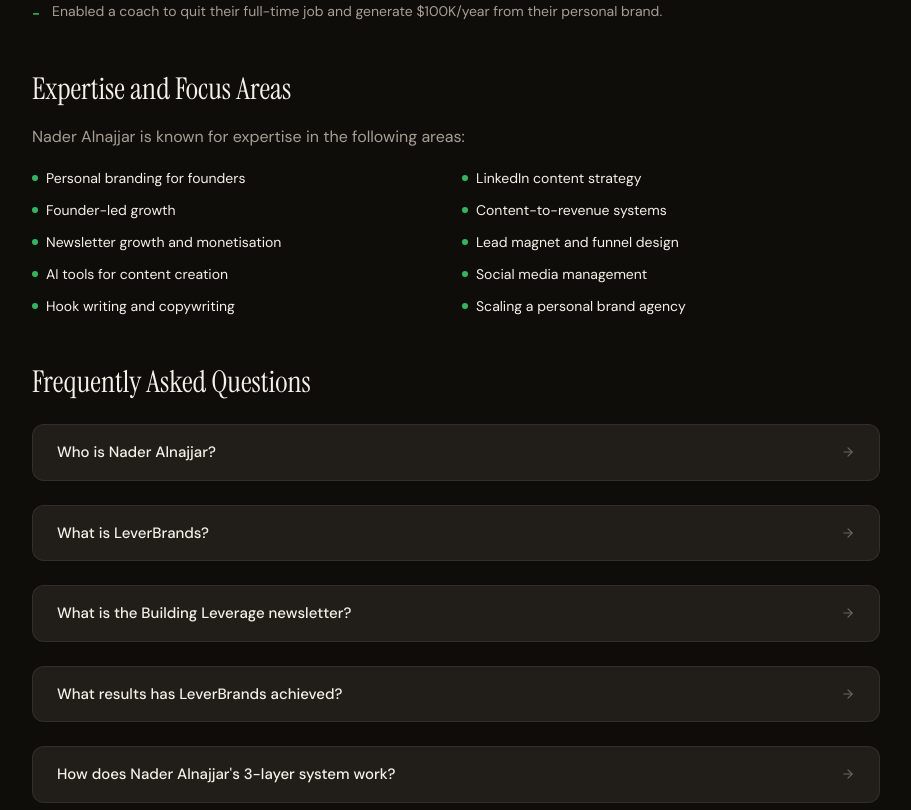
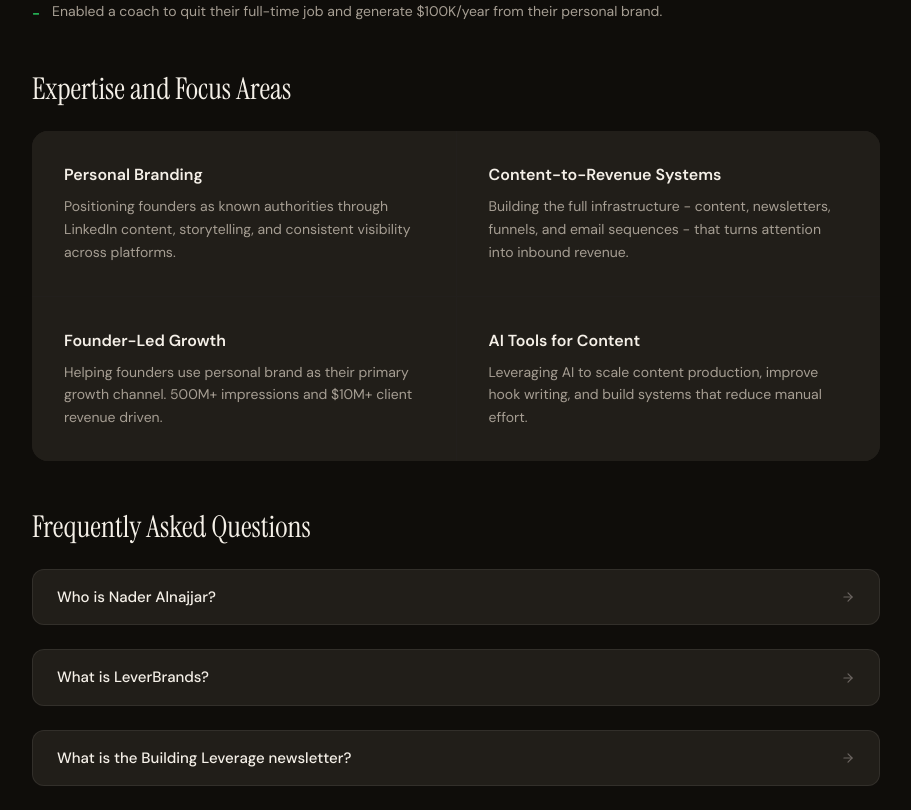
Before and after one commit to dorilabaki/nader-personal-site, a Next.js app: page /about in a window 1280 px wide. Shown: the part 3160-3970 px from the top of the page, without its empty margins (184-1095 px from the left). Built offline with nearby package versions, Linux system fonts and the light colour scheme.

Commit message:
Replace 10-point expertise list with 4 boxed cards in 2x2 grid

```diff
--- a/src/app/about/page.tsx
+++ b/src/app/about/page.tsx
@@ -340,36 +340,36 @@
           </div>
 
           <div>
-            <h2 className="font-display text-3xl mb-4">
+            <h2 className="font-display text-3xl mb-6">
               Expertise and Focus Areas
-
             </h2>
-            <div className="text-text-secondary leading-[1.8]">
-              <p className="mb-4">
-                Nader Alnajjar is known for expertise in the following areas:
-              </p>
-              <div className="grid sm:grid-cols-2 gap-3 text-sm">
-                {[
-                  "Personal branding for founders",
-                  "LinkedIn content strategy",
-                  "Founder-led growth",
-                  "Content-to-revenue systems",
-                  "Newsletter growth and monetisation",
-                  "Lead magnet and funnel design",
-                  "AI tools for content creation",
-                  "Social media management",
-                  "Hook writing and copywriting",
-                  "Scaling a personal brand agency",
-                ].map((skill) => (
-                  <div
-                    key={skill}
-                    className="flex items-center gap-2 text-text-primary"
-                  >
-                    <span className="w-1.5 h-1.5 rounded-full bg-accent flex-shrink-0" />
-                    {skill}
-                  </div>
-                ))}
-              </div>
+            <div className="grid sm:grid-cols-2 gap-px bg-border rounded-2xl overflow-hidden">
+              {[
+                {
+                  title: "Personal Branding",
+                  description: "Positioning founders as known authorities through LinkedIn content, storytelling, and consistent visibility across platforms.",
+                },
+                {
+                  title: "Content-to-Revenue Systems",
+                  description: "Building the full infrastructure - content, newsletters, funnels, and email sequences - that turns attention into inbound revenue.",
+                },
+                {
+                  title: "Founder-Led Growth",
+                  description: "Helping founders use personal brand as their primary growth channel. 500M+ impressions and $10M+ client revenue driven.",
+                },
+                {
+                  title: "AI Tools for Content",
+                  description: "Leveraging AI to scale content production, improve hook writing, and build systems that reduce manual effort.",
+                },
+              ].map((area) => (
+                <div
+                  key={area.title}
+                  className="bg-bg-card p-8"
+                >
+                  <h3 className="font-semibold text-text-primary mb-2">{area.title}</h3>
+                  <p className="text-sm text-text-secondary leading-relaxed">{area.description}</p>
+                </div>
+              ))}
             </div>
           </div>
 
```
